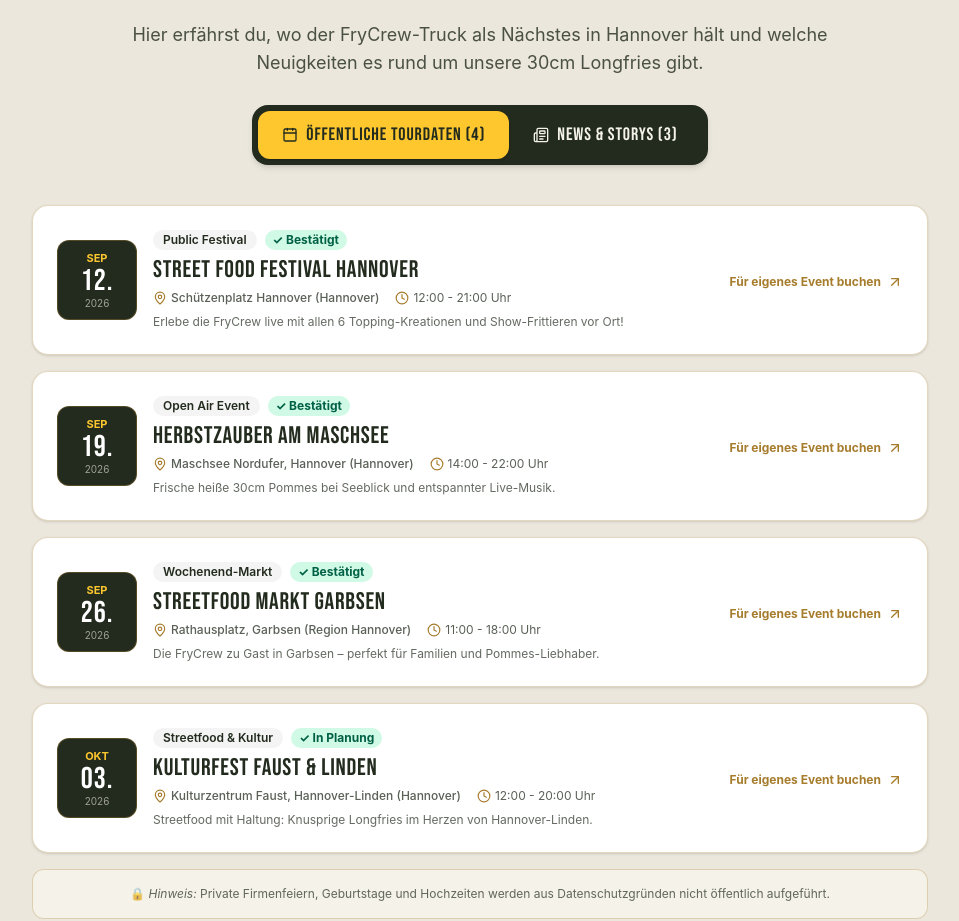
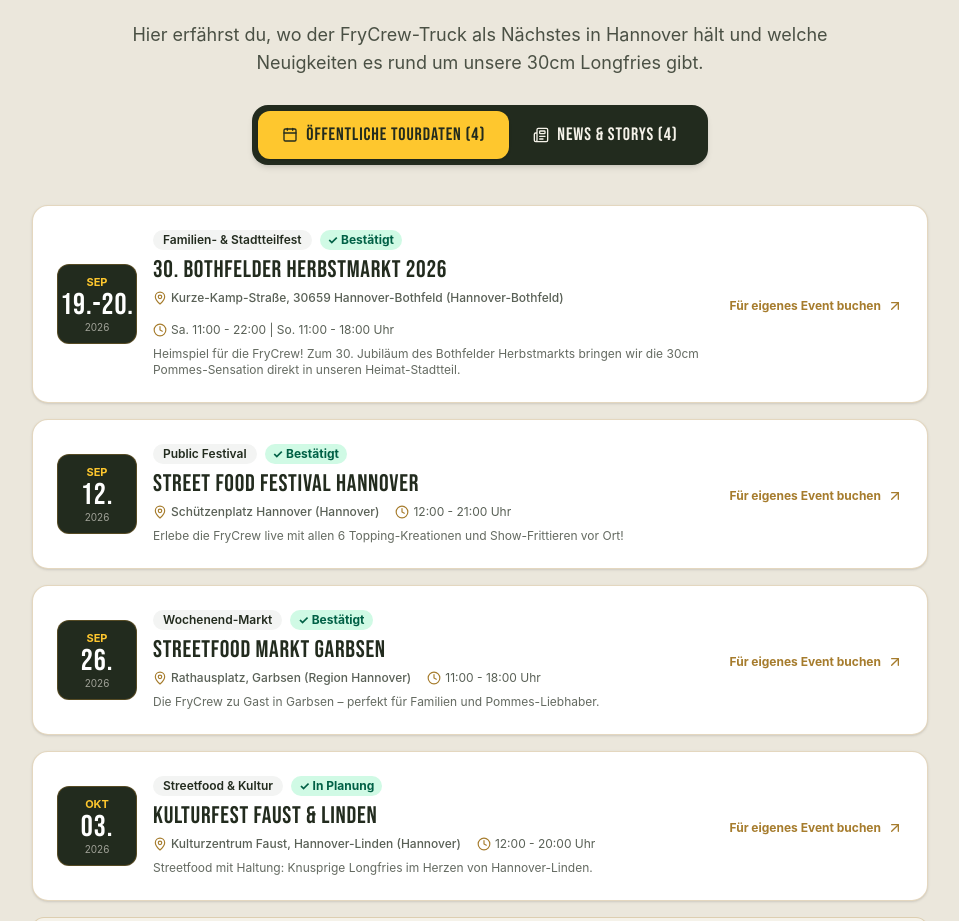
Before and after one commit to Businesscenter-bot/frycrew-website, a React (Vite) app: page / in a window 1280 px wide. Shown: the part 7215-8136 px from the top of the page, without its empty margins (160-1119 px from the left). Built offline with nearby package versions, Linux system fonts and the light colour scheme.

Commit message:
Tour: Add 30. Bothfelder Herbstmarkt 2026 (19.-20. September) to tour dates and news

```diff
--- a/src/data/siteData.js
+++ b/src/data/siteData.js
@@ -63,6 +63,17 @@ export const MENU_ITEMS = [
 
 export const TOUR_EVENTS = [
   {
+    id: "ev-bothfeld",
+    date: "19.-20. Sep 2026",
+    time: "Sa. 11:00 - 22:00 | So. 11:00 - 18:00 Uhr",
+    title: "30. Bothfelder Herbstmarkt 2026",
+    location: "Kurze-Kamp-Straße, 30659 Hannover-Bothfeld",
+    city: "Hannover-Bothfeld",
+    type: "Familien- & Stadtteilfest",
+    status: "Bestätigt",
+    desc: "Heimspiel für die FryCrew! Zum 30. Jubiläum des Bothfelder Herbstmarkts bringen wir die 30cm Pommes-Sensation direkt in unseren Heimat-Stadtteil.",
+  },
+  {
     id: "ev-1",
     date: "12. Sep 2026",
     time: "12:00 - 21:00 Uhr",
@@ -75,17 +86,6 @@ export const TOUR_EVENTS = [
   },
   {
     id: "ev-2",
-    date: "19. Sep 2026",
-    time: "14:00 - 22:00 Uhr",
-    title: "Herbstzauber am Maschsee",
-    location: "Maschsee Nordufer, Hannover",
-    city: "Hannover",
-    type: "Open Air Event",
-    status: "Bestätigt",
-    desc: "Frische heiße 30cm Pommes bei Seeblick und entspannter Live-Musik.",
-  },
-  {
-    id: "ev-3",
     date: "26. Sep 2026",
     time: "11:00 - 18:00 Uhr",
     title: "Streetfood Markt Garbsen",
@@ -96,7 +96,7 @@ export const TOUR_EVENTS = [
     desc: "Die FryCrew zu Gast in Garbsen – perfekt für Familien und Pommes-Liebhaber.",
   },
   {
-    id: "ev-4",
+    id: "ev-3",
     date: "03. Okt 2026",
     time: "12:00 - 20:00 Uhr",
     title: "Kulturfest Faust & Linden",
@@ -109,6 +109,14 @@ export const TOUR_EVENTS = [
 ];
 
 export const NEWS_ITEMS = [
+  {
+    id: "news-bothfeld",
+    date: "03. September 2026",
+    title: "Heimspiel: FryCrew auf dem 30. Bothfelder Herbstmarkt 2026!",
+    category: "Event Highlight",
+    excerpt: "Am 19. & 20. September 2026 rollt unser Foodtruck direkt in die Kurze-Kamp-Straße nach Bothfeld. Feiert mit uns das große 30. Jubiläum!",
+    content: "Als echter Hannoveraner Betrieb mit Sitz in Bothfeld (Kampsriede) freuen wir uns riesig auf dieses Heimspiel! Auf dem 30. Bothfelder Herbstmarkt erwarten euch zwei Tage lang Live-Musik, Festumzug, Aktionen für Groß und Klein und die krossesten 30cm Longfries Hannovers.",
+  },
   {
     id: "news-1",
     date: "01. September 2026",
```
